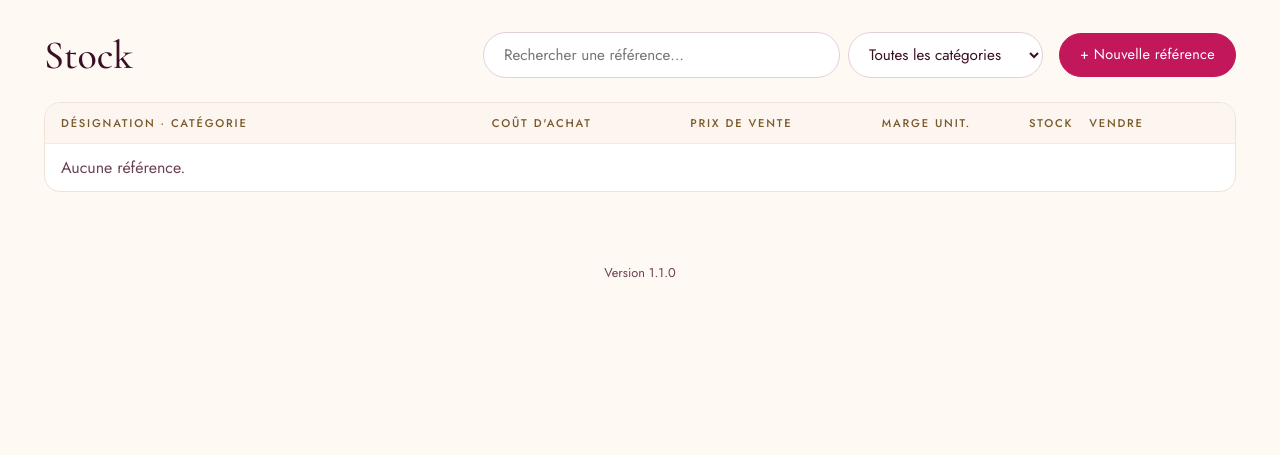
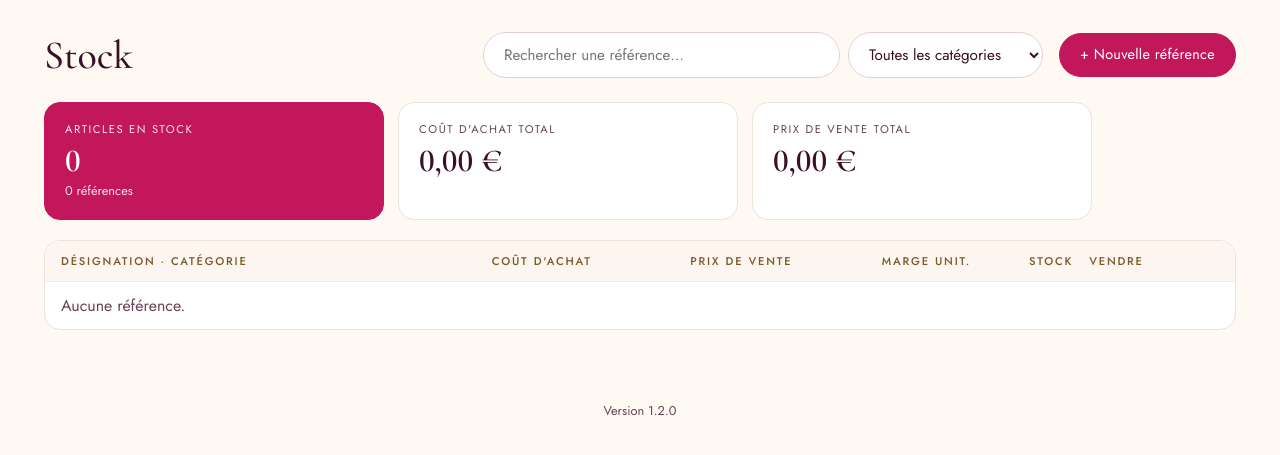
Before and after one commit to garnarak/Maisondannae, a Django app: page / in a window 1280 px wide. Shown: the part 69-524 px from the top of the page. Run offline with Django 5.2, Linux system fonts and the light colour scheme; the visitor is signed in with stand-in values (Sample User, id 1); data comes from the database, SQL or seed files in the repository; data that the repository does not hold is empty.

Commit message:
Totaux du stock (1.2.0)
- Nombre d'articles en stock et de références, visibles par tous les comptes
- Coût d'achat total et prix de vente total, réservés aux administrateurs
  (non calculés pour les comptes restreints)
- Totaux calculés sur la sélection en cours (recherche, catégorie)

Co-Authored-By: Claude Opus 5.5 <noreply@anthropic.com>
Claude-Session: https://claude.ai/code/session_01EXjq8G4pUZHnwvSgxoo2db

```diff
--- a/config/settings.py
+++ b/config/settings.py
@@ -8,7 +8,7 @@ import dj_database_url
 BASE_DIR = Path(__file__).resolve().parent.parent
 
 # Version affichée dans l'application. À mettre à jour à chaque version publiée (voir CHANGELOG.md).
-APP_VERSION = "1.1.0"
+APP_VERSION = "1.2.0"
 
 DEBUG = os.environ.get("DJANGO_DEBUG", "1") == "1"
 SECRET_KEY = os.environ.get("DJANGO_SECRET_KEY", "dev-only-insecure-key" if DEBUG else None)
--- a/static/css/app.css
+++ b/static/css/app.css
@@ -211,3 +211,8 @@ small.paiement-detail { display: block; font-size: .78rem; }
   .search { flex: 1 1 100%; max-width: none; flex-wrap: wrap; }
   .search input, .search select { flex: 1 1 100%; max-width: none; }
 }
+
+/* Totaux du stock, au-dessus de la liste. */
+.kpis-stock { margin-bottom: 20px; grid-template-columns: repeat(auto-fit, minmax(200px, 340px)); }
+@media (max-width: 520px) { .kpis-stock { grid-template-columns: 1fr 1fr; } }
+.kpi small { display: block; margin-top: 4px; font-size: .8rem; opacity: .85; }
--- a/stock/views.py
+++ b/stock/views.py
@@ -42,10 +42,21 @@ def stock_list(request):
     categorie = request.GET.get("categorie", "")
     if categorie.isdigit():
         refs = refs.filter(categorie_id=int(categorie))
+    valeur = ExpressionWrapper(F("quantite") * F("cout_achat"), output_field=MONEY)
+    valeur_vente = ExpressionWrapper(F("quantite") * F("prix_vente"), output_field=MONEY)
+    totaux = refs.aggregate(
+        pieces=Sum("quantite"), cout_total=Sum(valeur), vente_totale=Sum(valeur_vente), nb=Count("id")
+    )
     return render(
         request,
         "stock/stock_list.html",
         {
+            "pieces_en_stock": totaux["pieces"] or 0,
+            "nb_references": totaux["nb"],
+            # Coût d'achat et prix de vente totaux : réservés aux administrateurs.
+            "cout_total": (totaux["cout_total"] or Decimal(0)) if request.user.is_admin else None,
+            "vente_totale": (totaux["vente_totale"] or Decimal(0)) if request.user.is_admin else None,
+            "filtre_actif": bool(q or categorie.isdigit()),
             "references": refs,
             "q": q,
             "categorie_choisie": int(categorie) if categorie.isdigit() else None,
--- a/templates/stock/stock_list.html
+++ b/templates/stock/stock_list.html
@@ -20,6 +20,15 @@
     </select>
   </form>
   {% if user.is_admin %}<a class="button primary" href="{% url 'reference_create' %}">+ Nouvelle référence</a>{% endif %}
+</div>
+
+<div class="kpis kpis-stock">
+  <div class="kpi accent"><span>Articles en stock{% if filtre_actif %} (sélection){% endif %}</span><strong>{{ pieces_en_stock }}</strong>
+    <small>{{ nb_references }} référence{{ nb_references|pluralize }}</small></div>
+  {% if user.is_admin %}
+  <div class="kpi"><span>Coût d'achat total</span><strong>{{ cout_total|floatformat:"2g" }} €</strong></div>
+  <div class="kpi"><span>Prix de vente total</span><strong>{{ vente_totale|floatformat:"2g" }} €</strong></div>
+  {% endif %}
 </div>
 
 <div class="table-wrap">
```
Also changed, not shown: stock/tests/test_categories.py (+44 -0 lines), CHANGELOG.md.
